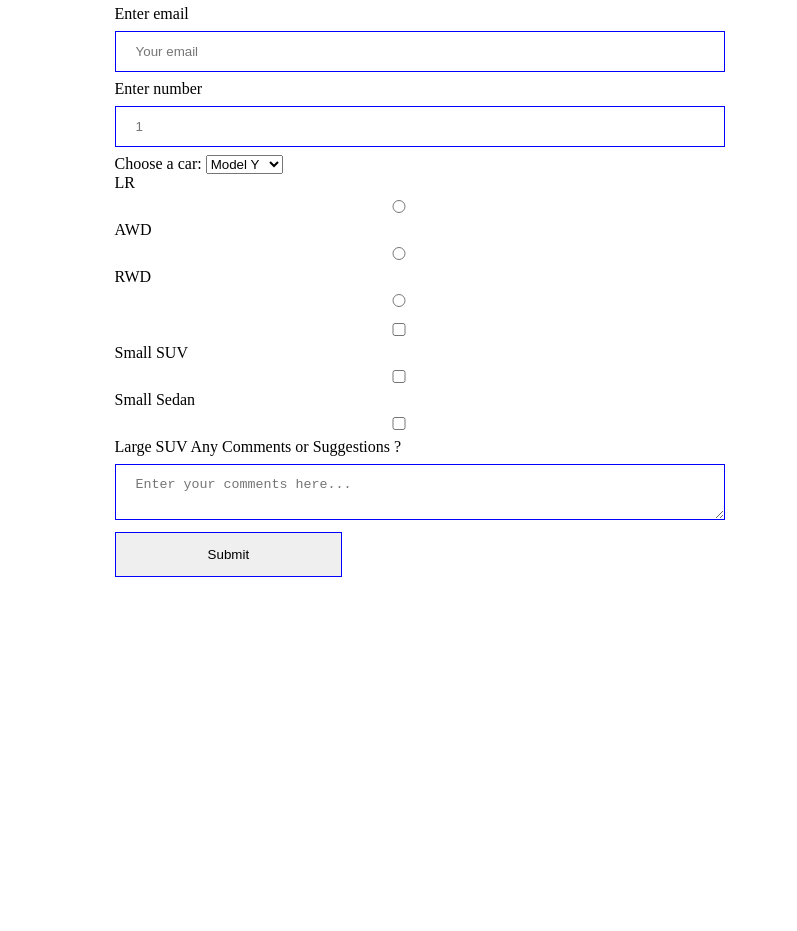
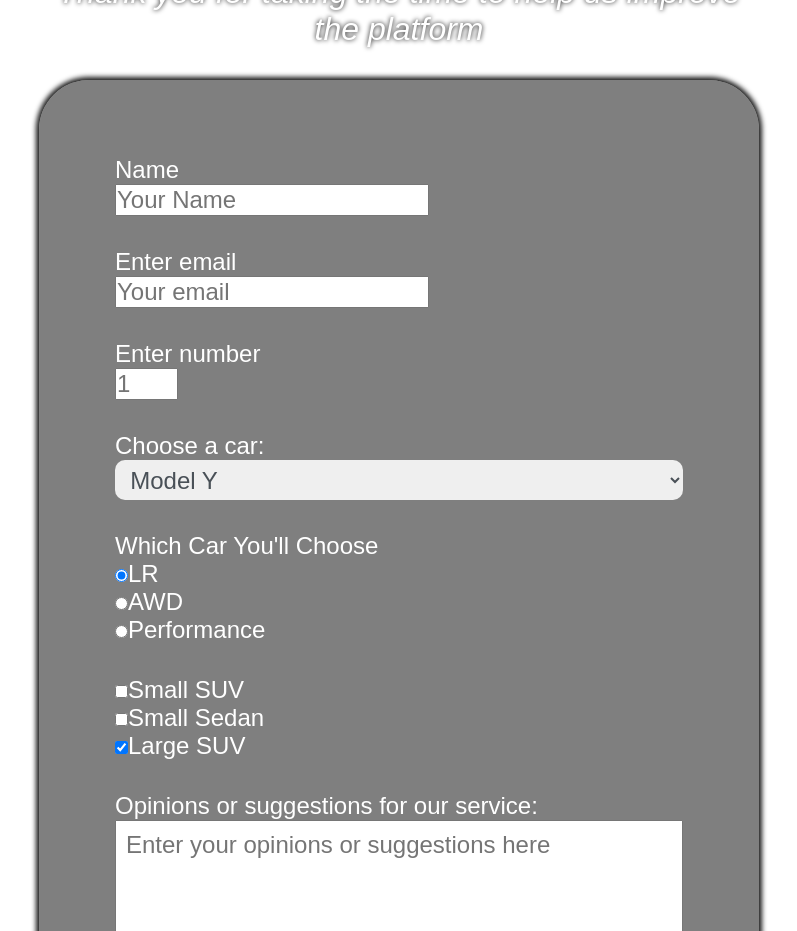
Before and after one commit to vikramvi/SurveyForm, a plain HTML site: page index.html in a window 1280 px wide. Shown: the part 222-1153 px from the top of the page, without its empty margins (241-1038 px from the left). Before the commit the page ends 807 px from the top, so only its background shows below. Drawn offline with Linux system fonts and the light colour scheme.

Commit message:
working project

```diff
--- a/index.html
+++ b/index.html
@@ -9,52 +9,73 @@
 </head>
 
 <body>
+    <div class="container">
 
+        <header class="header">
 
             <h1 id="title">This is Survey Form Exercise</h1>
             <p id="description">Thank you for taking the time to help us improve the platform </p>
+        </header>
 
-    <div class="main">
-        <form id="survey-form" action="">
-            <label id="name-label" for="name" required>Name</label><br>
-            <input type="text" name="name" id="name" placeholder="Your Name" required><br>
+        <form id="survey-form">
+            <div class="form-group">
+                <label id="name-label" for="name" required>Name</label>
+                <input type="text" name="name" id="name" placeholder="Your Name" required>
+            </div>
 
-            <label id="email-label" for="email">Enter email</label><br>
-            <input type="email" name="email" id="email" placeholder="Your email" required><br>
+            <div class="form-group">
+                <label id="email-label" for="email">Enter email</label>
+                <input type="email" name="email" id="email" placeholder="Your email" required>
+            </div>
 
-            <label id="number-label" for="number">Enter number</label><br>
-            <input type="number" name="age" id="number" placeholder="1" min="1" max="5"><br>
+            <div class="form-group">
+                <label id="number-label" for="number">Enter number</label>
+                <input type="number" name="age" id="number" placeholder="1" min="1" max="5">
+            </div>
 
             <!--drop down -->
-            <label for="dropdown">Choose a car:</label>
-            <select id="dropdown">
+            <div class="form-group">
+                <p>Choose a car:</p>
+                <select id="dropdown" name="member" class="form-input" required>
                     <option value="Model Y">Model Y</option>
                     <option value="Model 3">Model 3</option>
                     <option value="Model X">Model X</option>
                     <option value="Roadster">Roadster</option>
-            </select><br>
+                </select>
+            </div>
 
             <!-- radio button -->
-            <label for="Model1">LR</label>
-            <input type="radio" class="Model-radio" name="name" value="Model 3"><br>
-            <label for="Model2">AWD</label>
-            <input type="radio" class="Model-radio" name="name" value="Model Y"><br>
-            <label for="Model3">RWD</label>
-            <input type="radio" class="Model-radio" name="name" value="Model X"><br>
+            <div class="form-group">
+                <p>Which Car You'll Choose</p>
+                <label><input name="food-service" value="fantastic" type="radio" class="input-radio"
+                        checked />LR</label>
+                <label><input name="food-service" value="good" type="radio" class="input-radio" />AWD</label>
+                <label><input name="food-service" value="average" type="radio" class="input-radio" />Performance</label>
+            </div>
 
             <!-- checkbox-->
-            <input type="checkbox" id="vehicle1" name="vehicle-checkbox" value="Model Y"><br>
-            <label for="vehicle1">Small SUV</label>
-            <input type="checkbox" id="vehicle2" name="vehicle-checkbox" value="Model 3"><br>
-            <label for="vehicle2">Small Sedan</label>
-            <input type="checkbox" id="vehicle3" name="vehicle-checkbox" value="Model X"><br>
-            <label for="vehicle3">Large SUV</label>
+            <div class="form-group">
+                <input type="checkbox" class="input-checkbox" name="vehicle-checkbox" value="Model Y">Small SUV<br>
+                <input type="checkbox" class="input-checkbox" name="vehicle-checkbox" value="Model 3">Small Sedan<br>
+                <input type="checkbox" class="input-checkbox" name="vehicle-checkbox" value="Model X" checked>Large
+                SUV<br>
+            </div>
 
-            <!-- textarea-->
-            <label for="textAreaId">Any Comments or Suggestions ?</label><br>
-            <textarea name="textAreaName" id="textAreaId" placeholder="Enter your comments here..."></textarea>
+            <!-- Comment box -->
+            <div class="form-group">
+                <p>
+                    Opinions or suggestions for our service:
+                </p>
+                <textarea name="suggestion" id="suggestions" class="textarea-input"
+                    placeholder="Enter your opinions or suggestions here"></textarea>
+            </div>
 
-            <button id="submit">Submit</button>
+            <!-- Submit Button -->
+            <div class="form-group">
+                <button type="submit" id="submit" class="button-style">
+                    Submit
+                </button>
+            </div>
 
         </form>
     </div>
--- a/style.css
+++ b/style.css
@@ -1,32 +1,122 @@
-.main {
-  max-width: 45%;
-  margin: auto;
+*,
+*::before,
+*::after {
+  box-sizing: border-box;
+  padding: 0;
+  margin: 0;
 }
 
-#title {
-  font-size: 2.5em;
-  text-align: center;
-  line-height: 1.6;
+body {
+  font-size: 1.5rem;
+  font-family: "Teko", sans-serif;
+  font-weight: 400;
 }
 
-#description {
-  font-size: 1em;
+body::before {
+  content: "";
+  position: fixed;
+  top: 0;
+  left: 0;
+  width: 100%;
+  height: 100%;
+  z-index: -1;
+  filter: grayscale(0.15);
+}
+
+p {
+  font-family: "Teko", sans-serif;
+}
+
+.container {
+  width: 80%;
+  max-width: 720px;
+  margin: 3rem auto 0 auto;
+}
+
+header {
   text-align: center;
+  font-size: 2rem;
+  margin: 1em auto;
+  color: #ffffff;
+  text-shadow: 0 0 5px rgba(0, 1, 0, 2);
+}
+
+header p {
+  font-style: italic;
+}
+
+label {
+  display: block;
+  align-items: center;
 }
 
 input,
+button,
+select,
 textarea {
-  width: 100%;
-  padding: 12px 20px;
-  margin: 8px 0;
-  /* display: block; */
-  border: 1px solid blue;
+  margin: 0;
+  font-family: inherit;
+  font-size: inherit;
+  line-height: inherit;
 }
 
-#submit {
-  width: 40%;
-  padding: 14px 20px;
-  margin: 0 auto;
-  border: 1px solid blue;
-  /* display: block; */
+form {
+  background-color: rgba(0, 0, 0, 0.5);
+  padding: 3em;
+  color: #ffffff;
+  border-radius: 50px;
+  box-shadow: 0 0 5px 3px rgba(0, 0, 0, 0.9);
+  font-size: 1.5rem;
 }
+
+.form-group {
+  margin: 0 auto 1em;
+  padding: 0.25rem;
+}
+
+.form-input {
+  display: block;
+  width: 100%;
+  height: 2.5rem;
+  padding: 0.4rem 0.7rem;
+  color: #495057;
+  border: none;
+  border-radius: 10px;
+}
+
+.form-input:focus {
+  outline: none;
+}
+
+.radio-style,
+.checkbox-style {
+  display: block;
+  margin-right: 0.625rem;
+  min-height: 1.25rem;
+  min-width: 1.25rem;
+}
+
+.textarea-input {
+  min-height: 120px;
+  width: 100%;
+  padding: 0.625rem;
+  resize: vertical;
+}
+
+.button-style {
+  display: block;
+  width: 100%;
+  border: none;
+  padding: 0.5em;
+  cursor: pointer;
+}
+
+.button-style:hover {
+  background-color: rgba(231, 226, 226, 0.8);
+}
+
+@media (max-width: 640px) {
+  .container {
+    width: 100%;
+  }
+}
```
Lines whose indentation alone changed are shown as unchanged.
